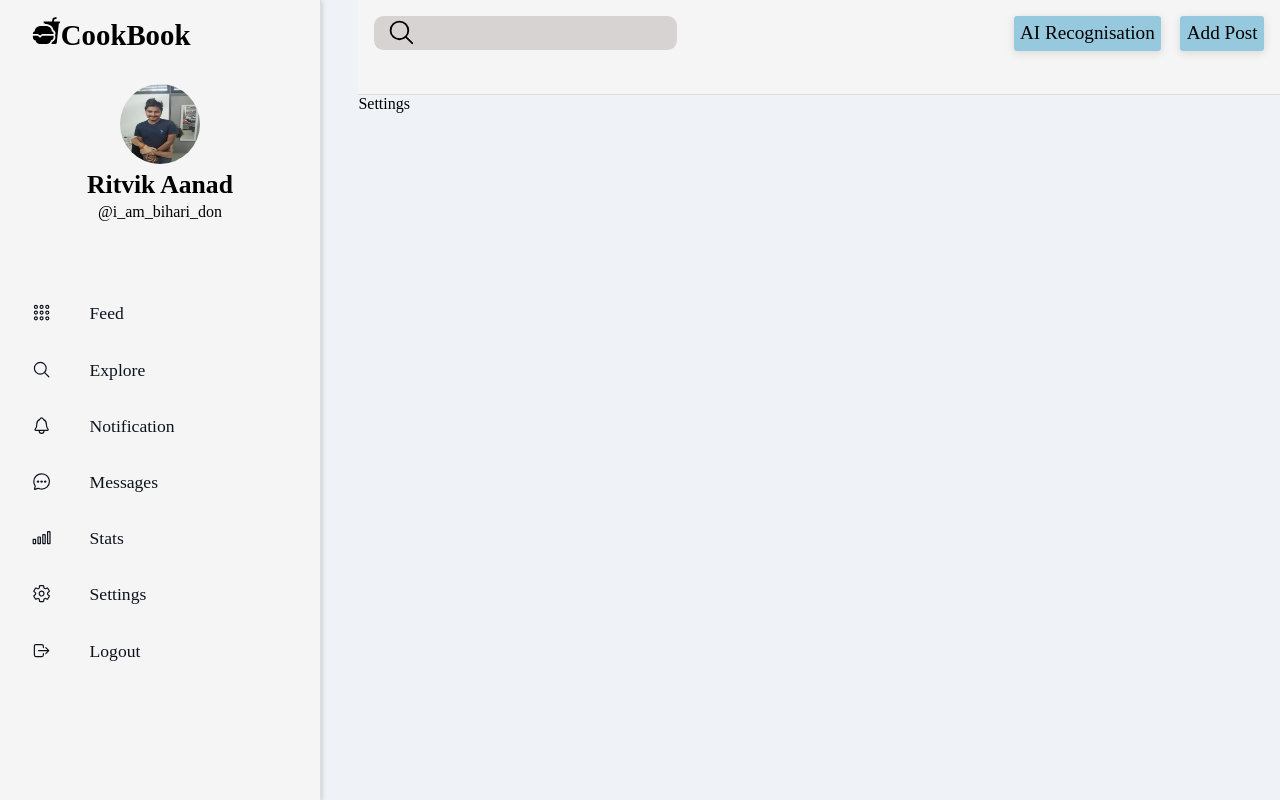
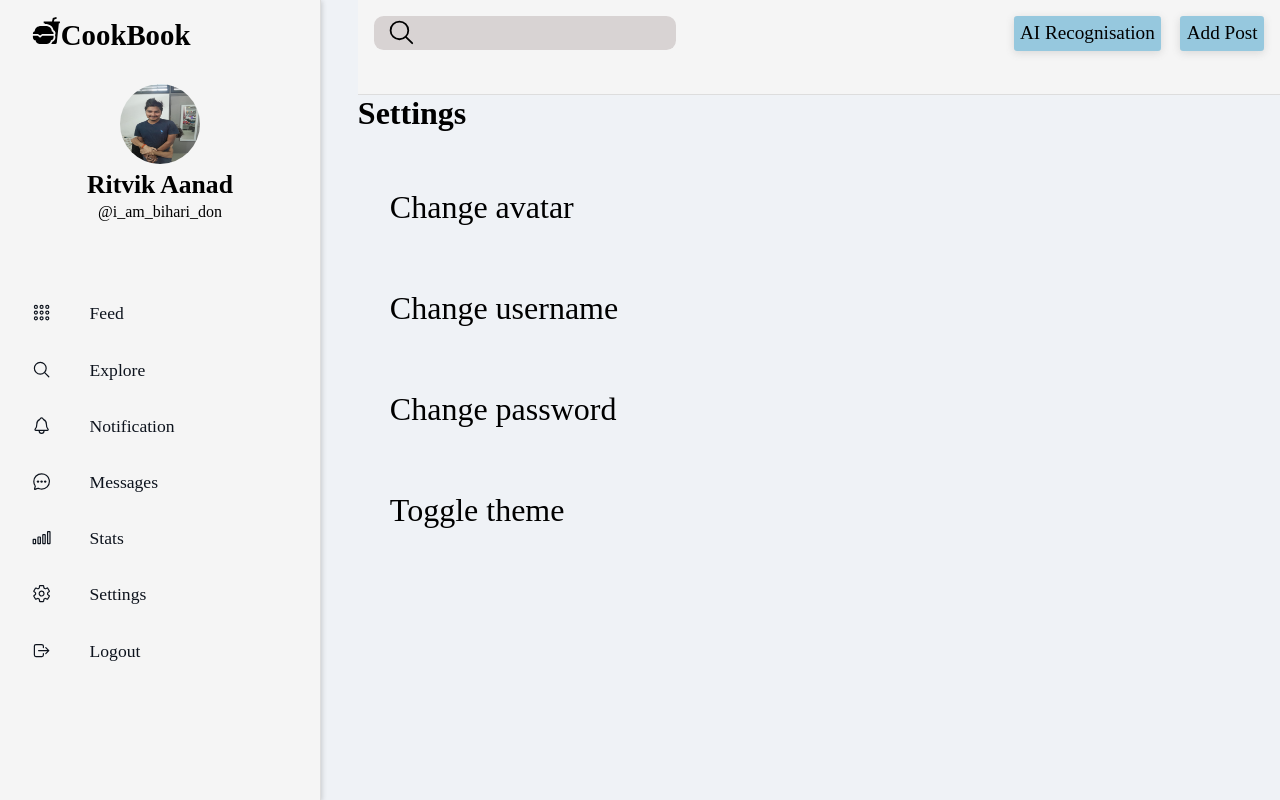
Before and after one commit to RitvikAnand583/cookbook, a React (Vite) app in the folder frontend/: page /settings in a window 1280 px wide. Built offline with nearby package versions, Linux system fonts and the light colour scheme.

Commit message:
Initialised settings page

```diff
--- a/frontend/src/pages/Settings.jsx
+++ b/frontend/src/pages/Settings.jsx
@@ -1,5 +1,20 @@
+import styled from "styled-components";
+import Row from "../ui/Row";
+import List from "../ui/List";
+import ListItem from "../ui/ListItem";
+
 function Settings() {
-  return <div>Settings</div>;
+  return (
+    <Row type="vertical">
+      <h1>Settings</h1>
+      <List>
+        <ListItem>Change avatar</ListItem>
+        <ListItem>Change username</ListItem>
+        <ListItem>Change password</ListItem>
+        <ListItem>Toggle theme</ListItem>
+      </List>
+    </Row>
+  );
 }
 
 export default Settings;
--- /dev/null
+++ b/frontend/src/ui/List.jsx
@@ -0,0 +1,9 @@
+import styled from "styled-components";
+
+const List = styled.div`
+  list-style: none;
+  font-size: 2rem;
+  gap: 1rem;
+`;
+
+export default List;
--- /dev/null
+++ b/frontend/src/ui/ListItem.jsx
@@ -0,0 +1,7 @@
+import styled from "styled-components";
+
+const ListItem = styled.div`
+  padding: 2rem;
+`;
+
+export default ListItem;
```
